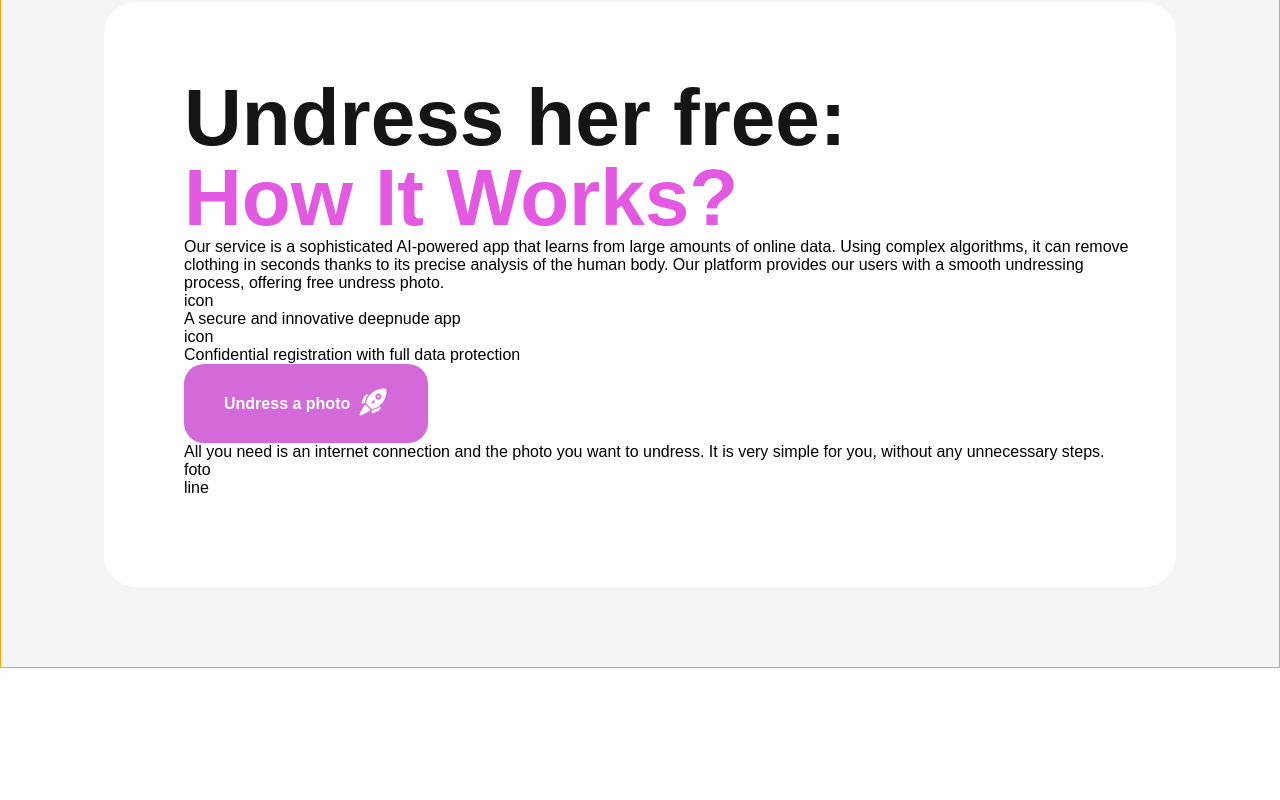
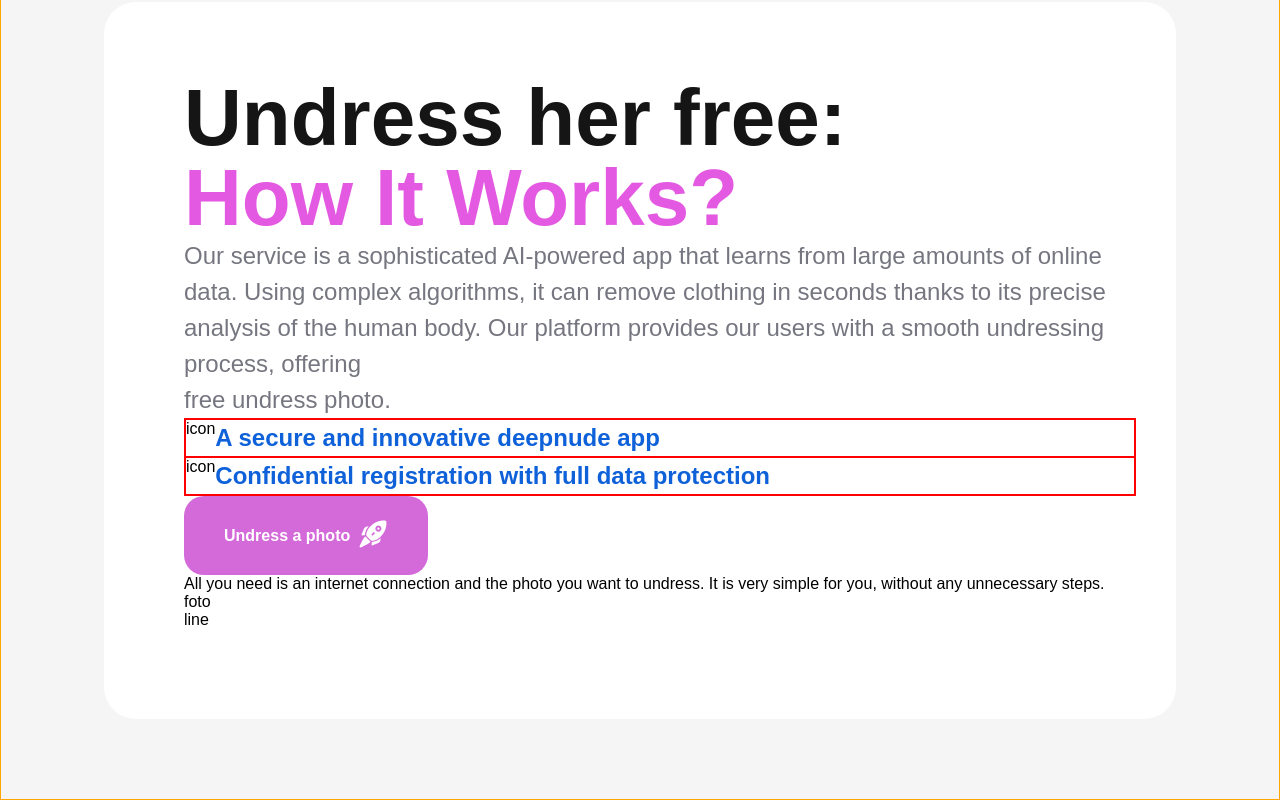
Before and after one commit to yulia463/adult-project, a Next.js app: page / in a window 1280 px wide. Shown: the part 1861-2661 px from the top of the page. Before the commit the page ends 2529 px from the top, so only its background shows below. Built offline with nearby package versions, Linux system fonts and the light colour scheme.

Commit message:
feat: add second screen

```diff
--- a/src/components/TableOfContents/TableOfContents.module.scss
+++ b/src/components/TableOfContents/TableOfContents.module.scss
@@ -38,3 +38,42 @@
   color: var(--color-pink);
 
 }
+
+.aboutService {
+  color: var(--color-gray);
+  font-size: 16px;
+  font-weight: 500;
+  line-height: 150%;
+  letter-spacing: 0;
+
+  @media (min-width: 769px) {
+    font-size: 24px;
+  }
+}
+
+.iconAndBlueText {
+  display: flex;
+  flex-direction: column;
+  border: 1px solid red;
+  gap: 22px;
+  @media (min-width: 769px) {
+    gap: 0;
+  }
+}
+
+.divIconAndBlueText {
+  border: 1px solid red;
+  display: flex;
+}
+
+.blueText {
+  color: var(--color-blue);
+  font-size: 20px;
+  font-weight: 600;
+  line-height: 150%;
+  letter-spacing: 0;
+
+  @media (min-width: 769px) {
+    font-size: 24px;
+  }
+}
--- a/src/components/TableOfContents/TableOfContents.tsx
+++ b/src/components/TableOfContents/TableOfContents.tsx
@@ -13,17 +13,21 @@ export default function TableOfContents() {
                     <div className={styles.textWorks}>How It Works?</div>
                 </div>
 
-                <div>
+                <div className={styles.aboutService}>
                     Our service is a sophisticated AI-powered app that learns from large amounts of online data. Using
                     complex algorithms, it can remove clothing in seconds thanks to its precise analysis of the human
                     body.
-                    Our platform provides our users with a smooth undressing process, offering free undress photo.
+                    Our platform provides our users with a smooth undressing process, offering <br/> free undress photo.
                 </div>
-                <div>
-                    <div>icon</div>
-                    <div>A secure and innovative deepnude app</div>
-                    <div>icon</div>
-                    <div>Confidential registration with full data protection</div>
+                <div className={styles.iconAndBlueText}>
+                    <div className={styles.divIconAndBlueText}>
+                        <div>icon</div>
+                        <div className={styles.blueText}>A secure and innovative deepnude app</div>
+                    </div>
+                    <div className={styles.divIconAndBlueText}>
+                        <div>icon</div>
+                        <div className={styles.blueText}>Confidential registration with full data protection</div>
+                </div>
                 </div>
                 <div>
                     <Button size="M" variant="pink" icon={BigRocket}>Undress a photo</Button>
```
